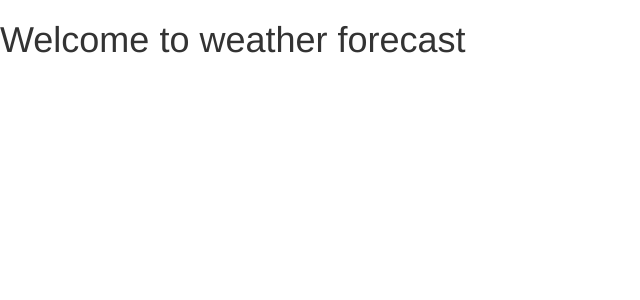
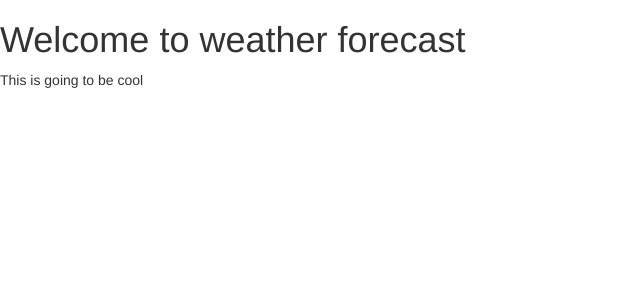
Before and after one commit to derrickmacharia/WeatherForecast, a Flask app: page / in a window 1280 px wide. Shown: the part 52-352 px from the top of the page, without its empty margins (0-640 px from the left). Run offline with Flask 2, Linux system fonts and the light colour scheme; some libraries are stand-ins or nearby versions.

Commit message:
add paragraph

```diff
--- a/app/templates/index.html
+++ b/app/templates/index.html
@@ -12,6 +12,7 @@
 
 <body>
     <h1>Welcome to weather forecast</h1>
+    <p>This is going to be cool</p>
 </body>
 
 {% endblock%}
```
